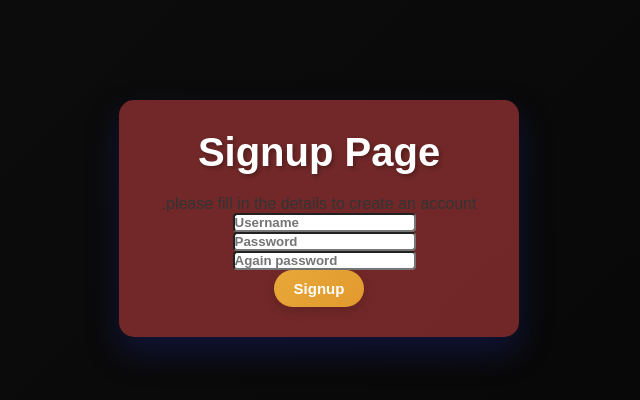
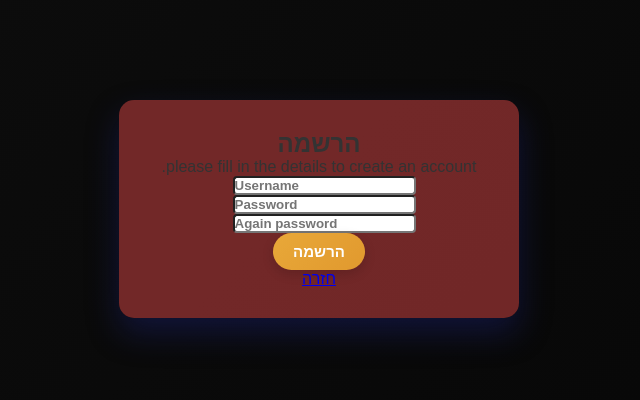
Before and after one commit to amitmoradov1/Movie_Web, a React (Create React App) app: page /signup in a window 1280 px wide. Shown: the top 400 px of the page, without its empty margins (321-961 px from the left). Built offline with nearby package versions, Linux system fonts and the light colour scheme; no server answers.

Commit message:
change to localstorage because need to connect to DB and need NODE.JS or mongoDB maybe in future

```diff
--- a/src/pages/Loggin.jsx
+++ b/src/pages/Loggin.jsx
@@ -27,12 +27,12 @@ export default function Loggin(props) {
 
   return (
     <div className='login-container center'>
-        <h2 className='card-title '>Login</h2>
+        <h2 className='card-title '>התחברות</h2>
         <input className='info-label' type="text" placeholder='Enter name' value={name} onChange={(e) => setName(e.target.value)} />
         <br />
         <input className='info-label' type="password" placeholder='Enter password' value={password} onChange={(e) => setPassword(e.target.value)} />
         <br />
-        <button className="login-btn" onClick={checkLogin}>Login</button>
+        <button className="login-btn" onClick={checkLogin}>כניסה</button>
 
         <div className="mt-8 text-center">
               <p className="text-white/60 text-sm">
--- a/src/pages/Signup.jsx
+++ b/src/pages/Signup.jsx
@@ -1,5 +1,5 @@
 import React from 'react'
-import { useNavigate } from 'react-router-dom';
+import { Link, useNavigate } from 'react-router-dom';
 import '../styles/App.css'
 import usersData from '../data/Users.json';
 import { useState } from 'react';
@@ -17,7 +17,7 @@ export default function Signup() {
     const [users,setUsers] = useState(usersData);
 
     const navigate = useNavigate();
-
+    console.log(users);
     const checkDetails = () => {
         const username = usernameRef.current.value;
         const password = passwordRef.current.value;
@@ -32,9 +32,13 @@ export default function Signup() {
             setErrorMessage("The user is exist please change name of user");
             return false;
         }
+
         const newUser = { user: username, password: password };
-        setUsers(prevUsers => [...prevUsers, newUser]);
-        console.log(users);
+        const updatedUsers = [...users, newUser];
+        localStorage.setItem('users', JSON.stringify(updatedUsers));
+        setUsers(updatedUsers);
+        setSuccessMessage("Signup successful!");
+        console.log(updatedUsers);
         return true;
         // try {
         //     const res = await fetch("http://localhost:4000/userData", {
@@ -65,12 +69,11 @@ export default function Signup() {
         setErrorMessage('');
         if(checkDetails())
             navigate('/');
+    }
 
-
-    }
   return (
     <div className='login-container center'>
-        <h1>Signup Page</h1>
+        <h2 >הרשמה</h2>
         <p>please fill in the details to create an account.</p>
           {/* {successMessage && (
             <div className="mb-6 p-4 bg-green-500/20 border border-green-400/30 rounded-xl text-green-100 text-center">
@@ -90,7 +93,9 @@ export default function Signup() {
         <div>
         <input ref={againPasswordRef} className='info-label' type="password" placeholder="Again password" />
         </div>
-        <button className="login-btn" onClick={() => createUser()}>Signup</button>
+        <button className="login-btn" onClick={() => createUser()}>הרשמה</button>
+        <Link  to="/">חזרה</Link>
+
     </div>
   )
 }
```
